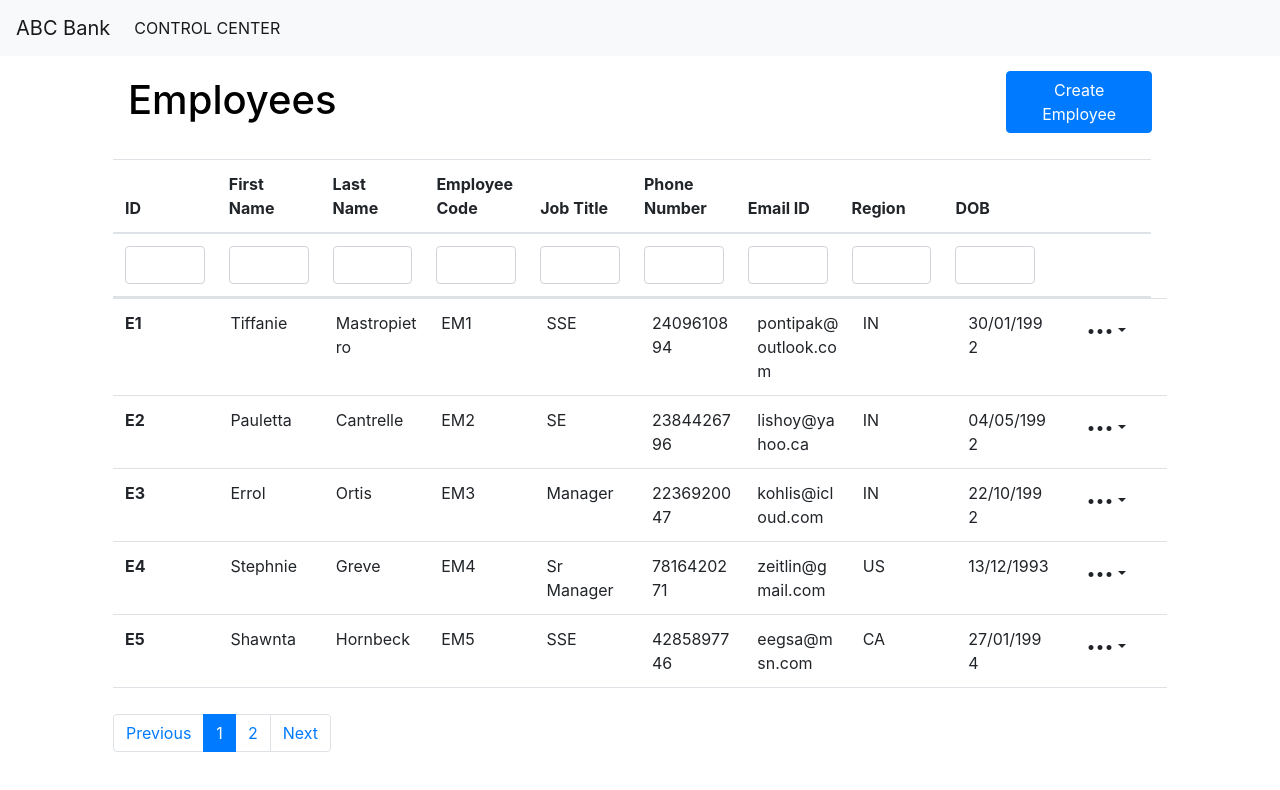
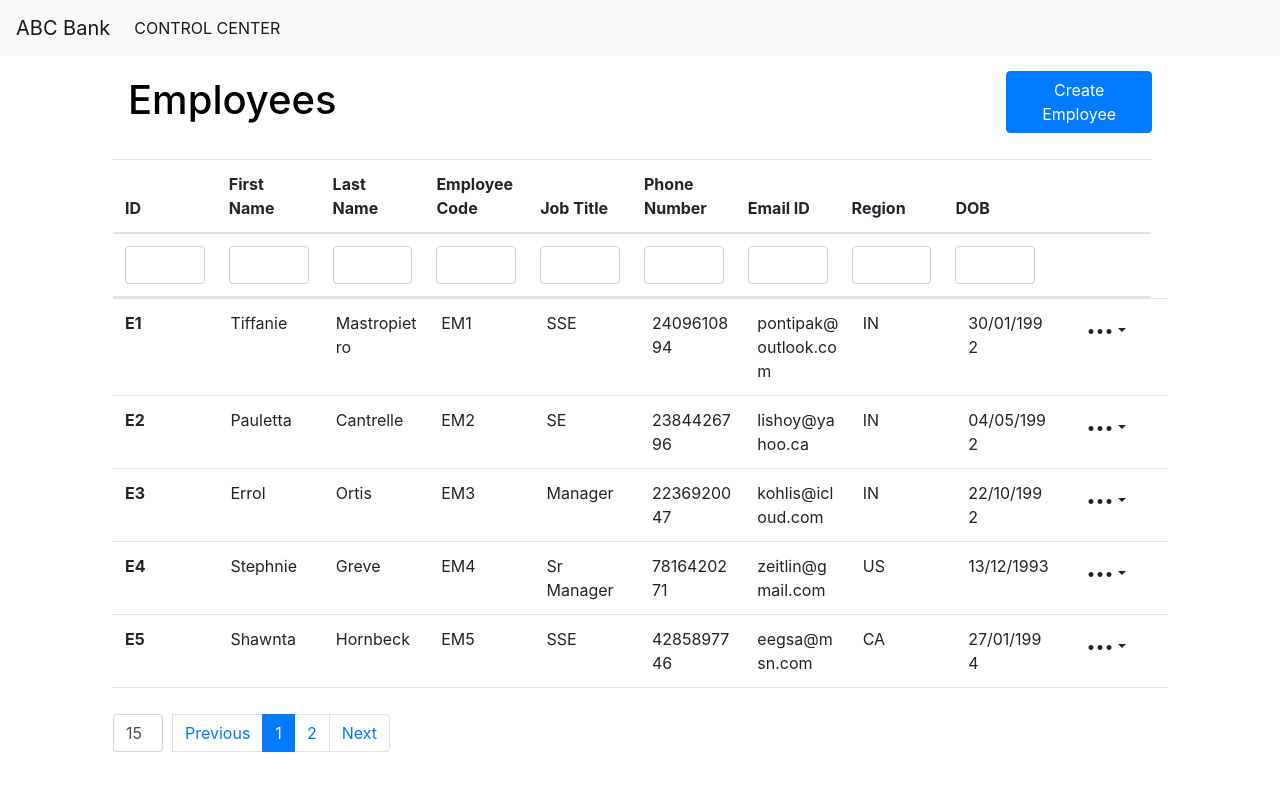
Before and after one commit to bansalvks/employee-crud-app, a React (Create React App) app: page / in a window 1280 px wide. Shown: the top 790 px of the page. Built offline with nearby package versions, Linux system fonts and the light colour scheme.

Commit message:
page size implemented

```diff
--- a/src/App.css
+++ b/src/App.css
@@ -77,16 +77,24 @@
 
 
 tbody {
-    display:block;
-    height:50vh;
-    overflow:auto;
+    display: block;
+    height: 50vh;
+    overflow: auto;
 }
-thead, tbody tr {
-    display:table;
-    width:100%;
-    table-layout:fixed;
+
+thead,
+tbody tr {
+    display: table;
+    width: 100%;
+    table-layout: fixed;
     word-wrap: break-word;
 }
+
 thead {
-    width: calc( 100% - 1em )
+    width: calc(100% - 1em)
 }
+
+.page-size-input {
+    margin-right: 10px;
+    width: 50px;
+}
--- a/src/App.js
+++ b/src/App.js
@@ -32,12 +32,13 @@ export class App extends React.PureComponent {
       },
       sortBy: '',
       sortOrder: null,
-      length: 15,
+      pageSize: 15,
       startIndex: 0,
       employeeCount: 0,
     };
 
     this.throttledSearch = _.throttle(this.search, 1000, { trailing: true });
+    this.throttledPageLengthChanged = _.throttle(this.pageLengthChanged, 1000, { trailing: true });
   }
 
   getEmployees = () => {
@@ -45,7 +46,7 @@ export class App extends React.PureComponent {
       searchMap,
       sortBy,
       sortOrder,
-      length,
+      pageSize,
       startIndex,
     } = this.state;
 
@@ -53,7 +54,7 @@ export class App extends React.PureComponent {
       searchMap,
       sortBy,
       sortOrder,
-      length,
+      pageSize,
       startIndex,
     })
       .then(({ employees, count }) => {
@@ -73,15 +74,15 @@ export class App extends React.PureComponent {
       searchMap,
       sortBy,
       sortOrder,
-      length,
+      pageSize,
       startIndex,
     } = this.state;
-
+    console.log(pageSize)
     if (
       searchMap !== prevState.searchMap ||
       sortBy !== prevState.sortBy ||
       sortOrder !== prevState.sortOrder ||
-      length !== prevState.length ||
+      pageSize !== prevState.pageSize ||
       startIndex !== prevState.startIndex
     ) {
       this.getEmployees();
@@ -227,7 +228,7 @@ export class App extends React.PureComponent {
 
   gotoPage = (startIndex) => {
     const {
-      length,
+      pageSize,
       employeeCount
     } = this.state;
 
@@ -235,13 +236,22 @@ export class App extends React.PureComponent {
       return;
     }
 
-    if (startIndex > Math.ceil(employeeCount / length)) {
+    if (startIndex > Math.ceil(employeeCount / pageSize)) {
       return;
     }
 
     this.setState({
       startIndex,
     })
+  }
+
+  pageLengthChanged = (event) => {
+    if (event.target) {
+      this.setState({
+        pageSize: event.target.value,
+        startIndex: 0,
+      })
+    }
   }
 
   render() {
@@ -255,12 +265,11 @@ export class App extends React.PureComponent {
       editEmployeeDetails,
       employeeCount,
       startIndex,
-      length
+      pageSize
     } = this.state;
 
     const pageNumberElements = []
-    for (let i = 0; i < Math.ceil(employeeCount / length); i++) {
-      console.log(startIndex === i)
+    for (let i = 0; i < Math.ceil(employeeCount / pageSize) && pageSize > 0; i++) {
       pageNumberElements.push(
         <li onClick={() => {
           this.gotoPage(i)
@@ -362,6 +371,10 @@ export class App extends React.PureComponent {
               </tbody>
             </table >
             <ul className="pagination">
+              <li>
+                <input value={pageSize} onChange={this.throttledPageLengthChanged} data-search-key="region" type="text" className="form-control page-size-input" />
+              </li>
+
               <li onClick={() => {
                 this.gotoPage(startIndex - 1)
               }} className="page-item"><a className="page-link" href="#">Previous</a></li>
@@ -369,6 +382,7 @@ export class App extends React.PureComponent {
               <li onClick={() => {
                 this.gotoPage(startIndex + 1)
               }} className="page-item"><a className="page-link" href="#">Next</a></li>
+
             </ul>
           </div >
         </div >
--- a/src/services/EmployeeService.js
+++ b/src/services/EmployeeService.js
@@ -231,7 +231,7 @@ export function getEmployeesAPI({
     sortBy = "",
     searchMap = {},
     sortOrder = null,
-    length = 10,
+    pageSize = 10,
     startIndex = 0,
 }) {
     // MOCKING API
@@ -275,9 +275,9 @@ export function getEmployeesAPI({
             result = result.reverse();
         }
 
+        const startPoint = (startIndex * pageSize)
 
-        const startPoint = (startIndex * length)
-        result = result.slice(startPoint, startPoint + length);
+        result = result.slice(startPoint, startPoint + pageSize);
 
         resolve({
             employees: result,
```
